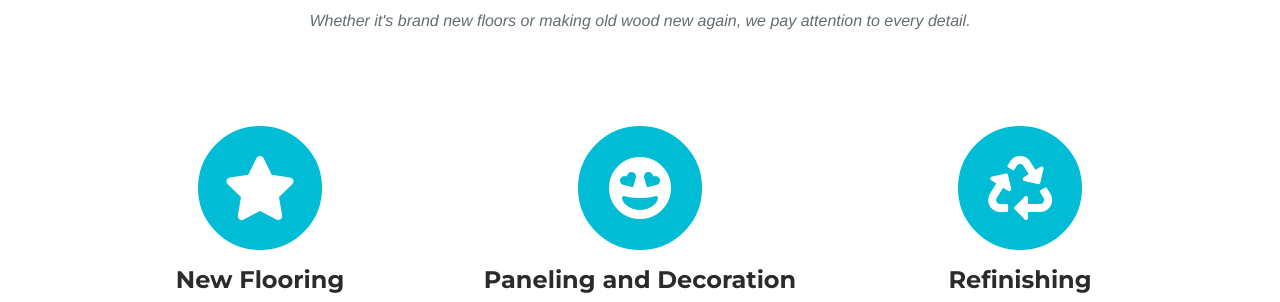
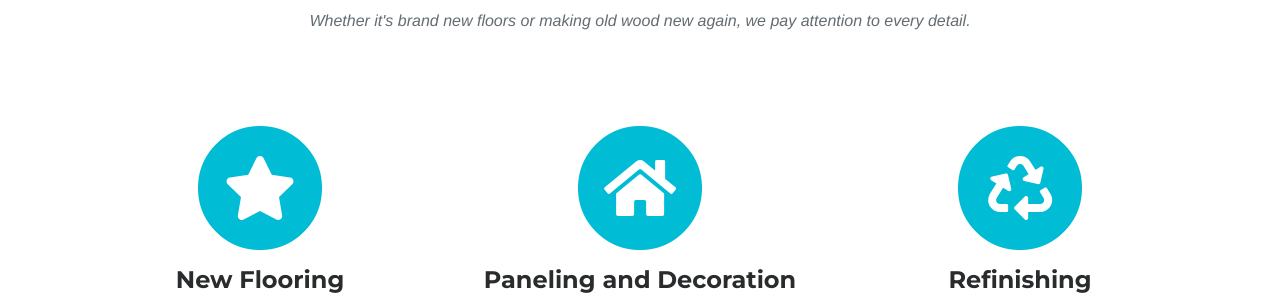
Before and after one commit to kmjennison/pjflooring, a website: page src/index.html in a window 1280 px wide. Shown: the part 952-1254 px from the top of the page. Drawn offline with nearby package versions, Linux system fonts and the light colour scheme; files that its build step writes are made by us from their sources; a web font is replaced by a local one.

Commit message:
Change icon

```diff
--- a/src/index.html
+++ b/src/index.html
@@ -115,7 +115,7 @@
                 <div class="col-md-4 service-item">
                     <span class="fa-stack fa-4x">
                         <i class="fa fa-circle fa-stack-2x text-primary"></i>
-                        <i class="fa fa-grin-hearts fa-stack-1x fa-inverse"></i>
+                        <i class="fa fa-home fa-stack-1x fa-inverse"></i>
                     </span>
                     <h4 class="service-heading">Paneling and Decoration</h4>
                     <p class="text-muted">Wood is for more than just floors! A few of our favorite projects include framing fireplaces and refinishing ceilings.</p>
```
